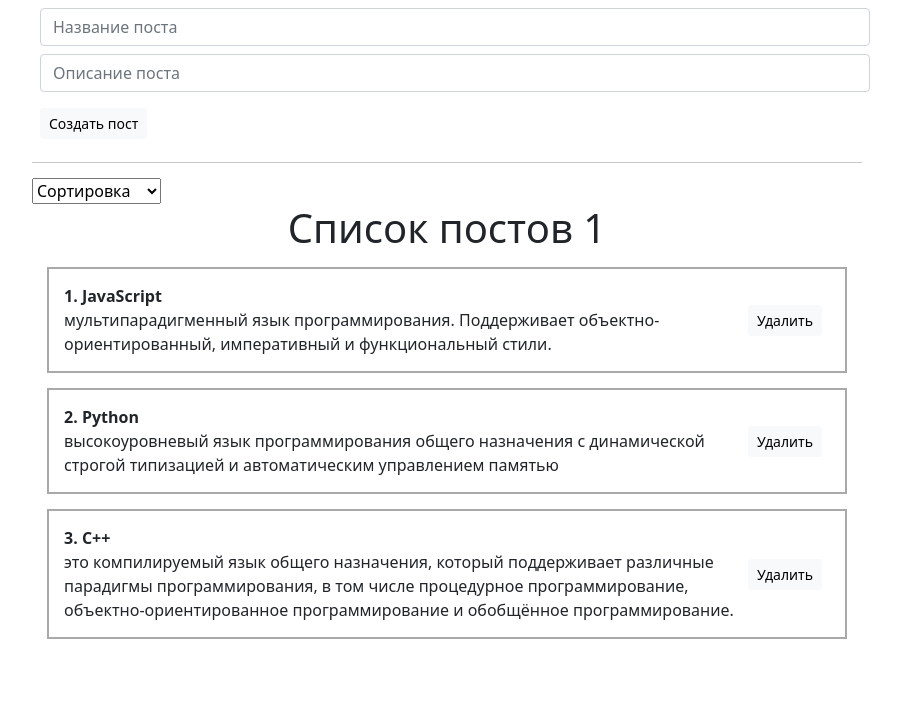
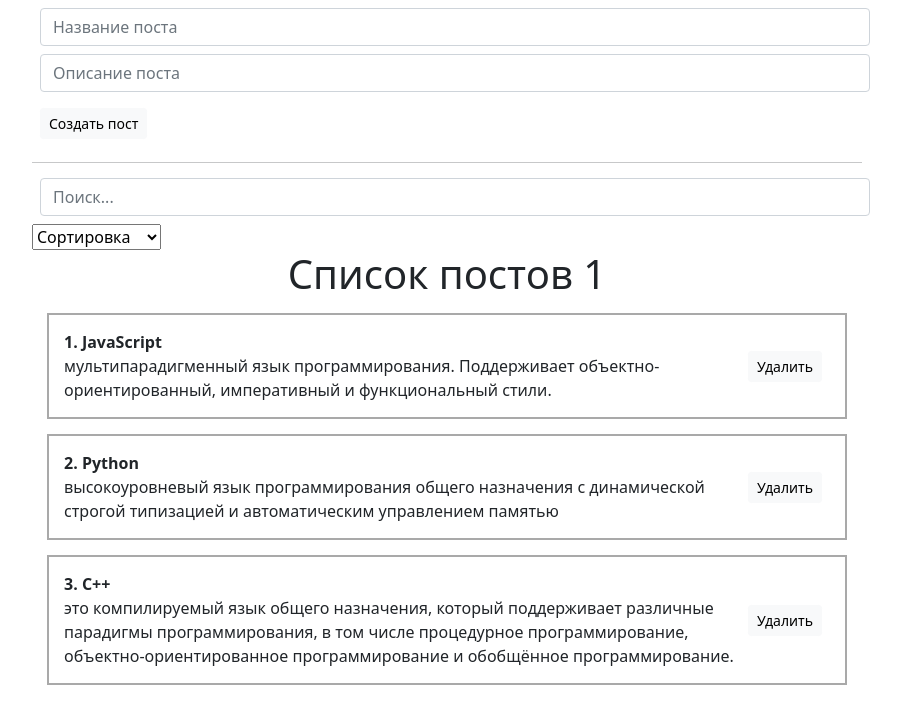
Before and after one commit to yanaBabicheva99/allPracticeReact_01, a React (Create React App) app: page / in a window 1280 px wide. Shown: the top 724 px of the page, without its empty margins (193-1094 px from the left). Built offline with nearby package versions, Linux system fonts and the light colour scheme.

Commit message:
create sort

```diff
--- a/src/App.js
+++ b/src/App.js
@@ -2,7 +2,7 @@
 import './Style/App.css';
 import React, {useRef, useState} from "react";
 import PostList from "./components/PostList";
-
+import MyInput from "./components/UI/MyInput";
 import PostForm from "./components/PostForm";
 import MySelect from "./components/MySelect";
 
@@ -18,6 +18,7 @@ function App() {
     ])
 
     const [selectedSort, setSelectedSort] = useState('');
+    const [searchQuery, setSearchQuery] = useState('');
 
     const createPost = (newPost) => {
         setPosts([...posts, newPost])
@@ -30,7 +31,7 @@ function App() {
 
     const sortPost = (sort) => {
         setSelectedSort(sort);
-        console.log(sort);
+       setPosts([...posts].sort((a, b) => a[sort].localeCompare(b[sort])))
 
     }
 
@@ -38,6 +39,10 @@ function App() {
     <div className="App">
         <PostForm create={createPost} />
         <hr style={{margin: '15px 0'}}/>
+        <MyInput
+            type='text'
+            placeholder='Поиск...'
+        />
         <MySelect
             value={selectedSort}
             onChange={sortPost}
```
